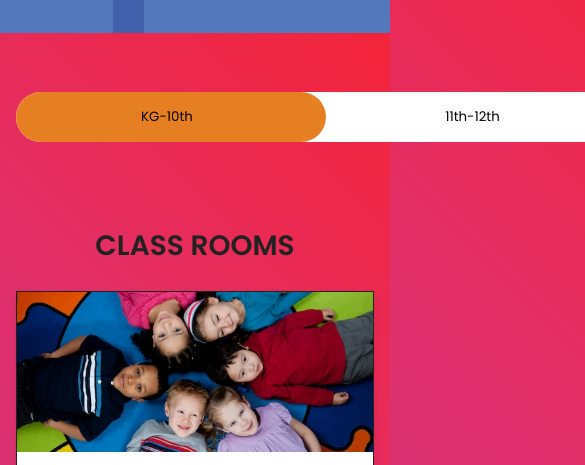
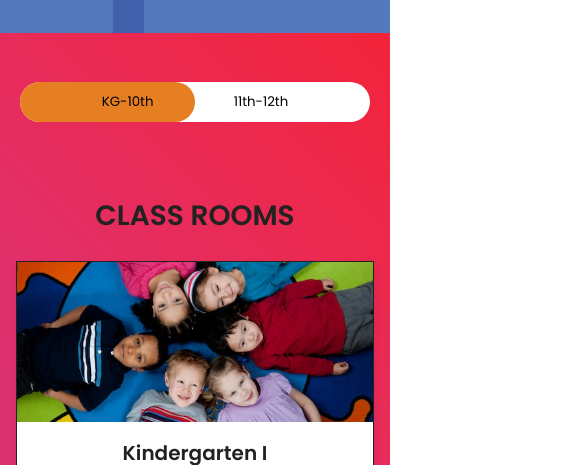
Before and after one commit to SahoolR34/A1_Tuition, a plain HTML site: page class.html in a window 390 px wide. Shown: the part 322-787 px from the top of the page, 585 px wide, since content can reach past the window. Drawn offline with nearby package versions, Linux system fonts and the light colour scheme.

Commit message:
Update class.html
added a media query for toggle button

```diff
--- a/class.html
+++ b/class.html
@@ -12,6 +12,46 @@
         <link rel="stylesheet" href="https://cdnjs.cloudflare.com/ajax/libs/font-awesome/6.4.0/css/all.min.css">
 
         <link rel="stylesheet" href="style.css">
+             <style>
+
+@media(max-width: 767px){
+
+.button-box{
+    width: 350px;
+    margin: 25px auto;
+    position: relative;
+    display: flex;
+    justify-content: center;
+    border-radius: 30px;
+    background: #fff;
+    align-items: center;
+}
+.toggle-btn{
+    padding: 10px 40.1px;
+    cursor: pointer;
+    background: transparent;
+    border: 0;
+    outline: none;
+    position: relative;
+    width: auto;
+}
+#btnn{
+    left: 0;
+    top: 0;
+
+    position: absolute;
+    width: 50%;
+    height: 100%;
+    background: #e67e22;
+    border-radius: 30px;
+    transition: .5s;
+}
+#pack2{
+    display: none;
+}
+}
+
+        </style>
     </head>
     <body>
 
```
